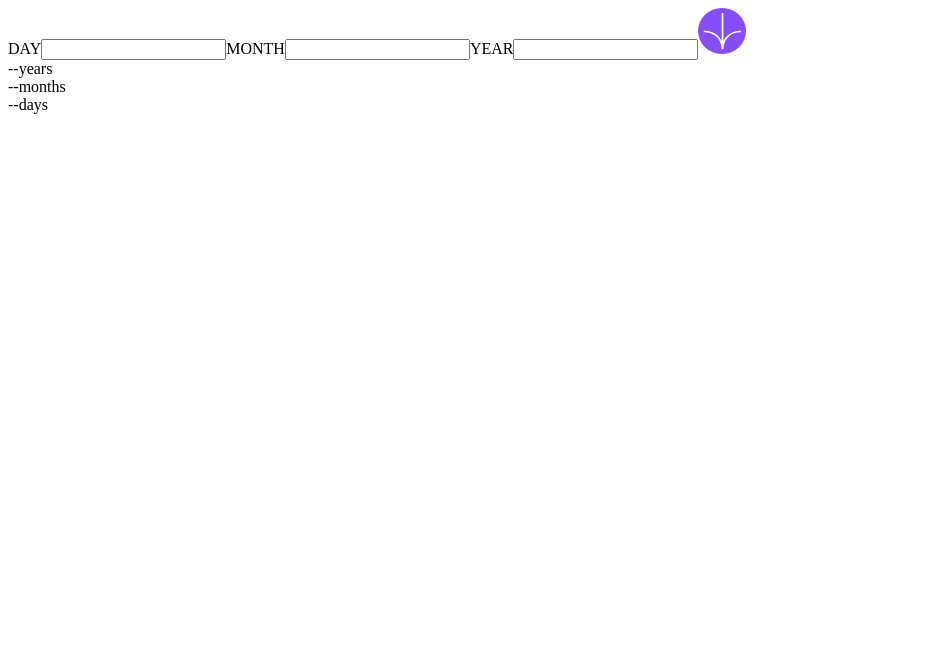
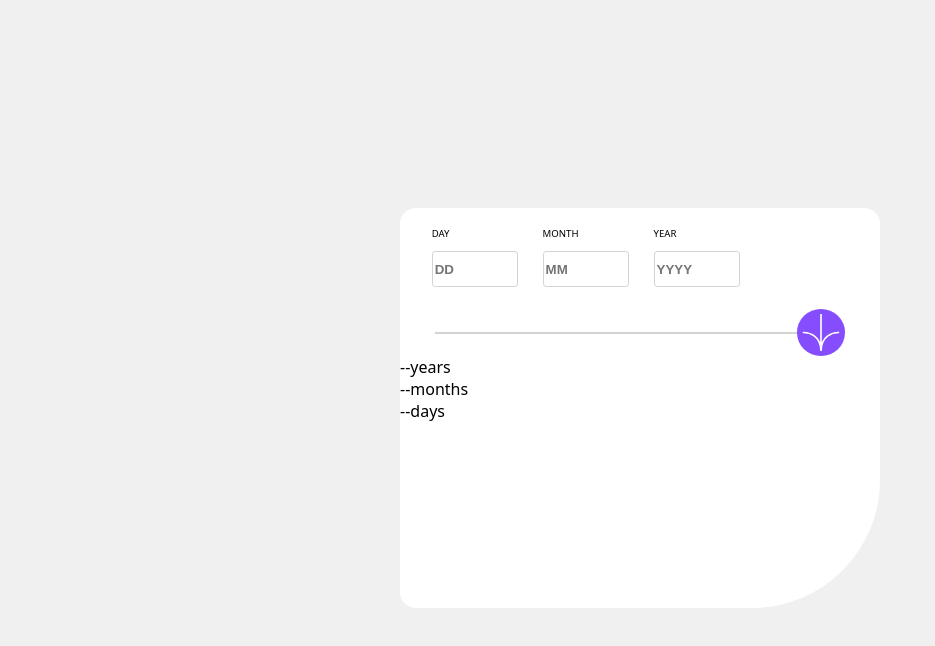
Before and after one commit to ReactJs-Library/Frontend-Mentor, a React (Vite) app in the folder APP3/age-calculator/: page / in a window 1280 px wide. Shown: the top 646 px of the page, without its empty margins (0-935 px from the left). Built offline with nearby package versions, Linux system fonts and the light colour scheme.

Commit message:
added some styles

```diff
--- a/APP3/age-calculator/src/App.css
+++ b/APP3/age-calculator/src/App.css
@@ -1,10 +1,15 @@
+body{
+    background-color: #F0F0F0;
+    display: flex;
+    align-items: center;
+    justify-content: center;
+    height: 100vh;
+    font-family: system-ui, -apple-system, BlinkMacSystemFont, 'Segoe UI', Roboto, Oxygen, Ubuntu, Cantarell, 'Open Sans', 'Helvetica Neue', sans-serif;
+}
+
 .container{
-
+background-color: #FFFFFF;
+width:30rem;
+height: 25rem;
+border-radius: 1rem 1rem 8rem 1rem;
 }
-.arrowsvg{
-    background-color: rgb(133,77,252);
-    border-radius: 50%;
-    padding:0.3rem;
-    width: 3rem;
-    box-sizing: border-box;
-}
--- a/APP3/age-calculator/src/App.jsx
+++ b/APP3/age-calculator/src/App.jsx
@@ -26,7 +26,6 @@ function App() {
     <div className='container'>
       <DateInput calculateage={calculateage}/>
       <AgeOutput years={years} months={months} days={days}/>
-
     </div>
   )
 }
--- a/APP3/age-calculator/src/components/DateInput.css
+++ b/APP3/age-calculator/src/components/DateInput.css
@@ -1,5 +1,48 @@
+.input-div{
+display: flex;
+align-items: center;
+justify-content: space-around;
+box-sizing: border-box;
+padding:1.2rem;
+padding-right: 8rem;
+padding-bottom: 0;
+}
+
+.miniconatiner{
+display: flex;
+flex-direction: column;
+
+}
+.miniconatiner>label{
+    font-size: 0.6em;
+color: black;
+padding-bottom: 0.7rem;
+}
+
+.miniconatiner>input{
+    font-weight: 900;
+width: 5rem;
+height: 2rem;
+border-radius: 0.2rem;
+border: 1px solid lightgrey;
+color: black;
+}
+.error{
+   color:white;
+}
+
+.divider{
+display: flex;
+align-items: center;
+justify-content: center;
+}
+.line{
+    border: 1px solid lightgrey;
+    width: 75%;
+    height: 0px;
+}
 .arrowsvg{
-    background-color: rgb(133,77,252);
+    background-color: rgb(134,77,254);
     border-radius: 50%;
     padding:0.3rem;
     width: 3rem;
--- a/APP3/age-calculator/src/components/DateInput.jsx
+++ b/APP3/age-calculator/src/components/DateInput.jsx
@@ -1,31 +1,43 @@
 import React, { useState } from 'react'
 import arrow from '../images/icon-arrow.svg'
+import './DateInput.css'
 export const DateInput = ({calculateage}) => {
   const [days,setDays]=useState("")
   const [months,setMonths]=useState("")
   const [years,setYears]=useState("")
   return (
     <div>
-        <label>DAY</label>
-        <input type='number' onChange={(e)=>{setDays(e.target.value)}} value={days}/>
-
-        <label>MONTH</label>
-        <input type='number' onChange={(e)=>{setMonths(e.target.value)}} value={months}/>
-
-        <label>YEAR</label>
-        <input type='number' onChange={(e)=>{setYears(e.target.value)}} value={years}/>
-
+        <div className='input-div'>
+          <div className='miniconatiner days'>
+            <label>DAY</label>
+            <input type='text' onChange={(e)=>{setDays(e.target.value)}} value={days} placeholder='DD'/>
+            <div className='error' id="errordate">for days</div>
+          </div>
+          <div className='miniconatiner months'>
+            <label>MONTH</label>
+            <input type='text' onChange={(e)=>{setMonths(e.target.value)}} value={months} placeholder='MM'/>
+            <div className='error' id="errormonth">for months</div>
+          </div>
+          <div className='miniconatiner years'>
+            <label>YEAR</label>
+            <input type='text' onChange={(e)=>{setYears(e.target.value)}} value={years} placeholder='YYYY'/>
+            <div className='error' id="erroryear">for years</div>
+          </div>
+        </div>
+        <div className='divider'>
+        <div className='line'></div>
         <img src={arrow} alt='arrowimg' className='arrowsvg' onClick={()=>{ProcessDate(days,months,years,calculateage)}}></img>
+        </div>
     </div>
   )
 }
 
 function ProcessDate(days,months,years,calculateage){
 if(days>31 || days<1){
-  alert("not a valid date")
+  alert("not a valid day")
 }
 else if(months>12 || months<1){
-  alert("not a valid date")
+  alert("not a valid month")
 }
 else if(new Date().getFullYear()<=years){
   alert("not a valid date")
```
